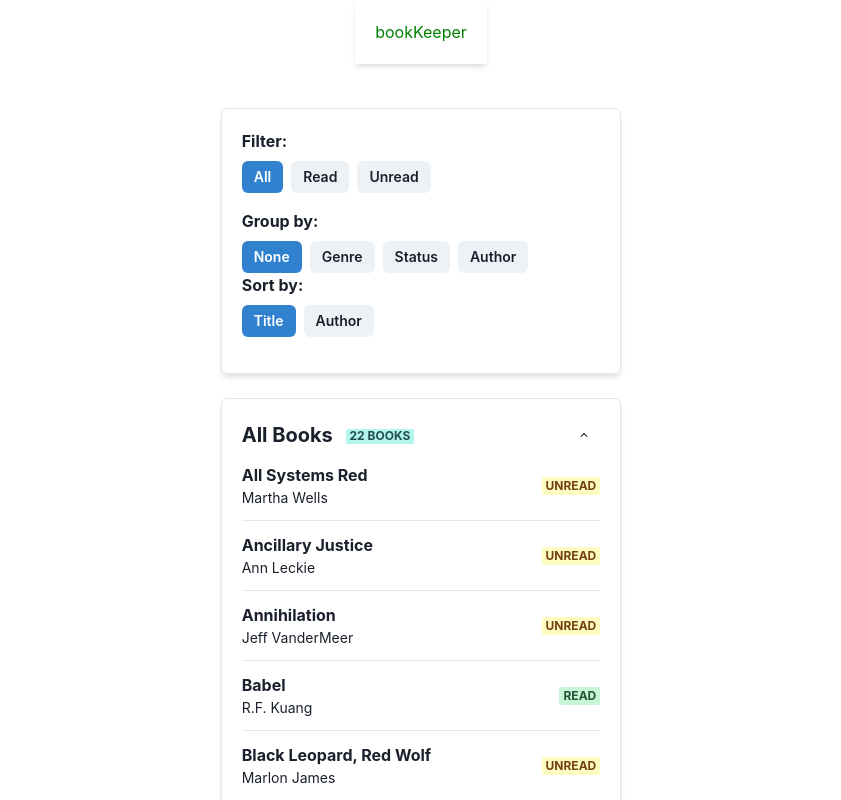
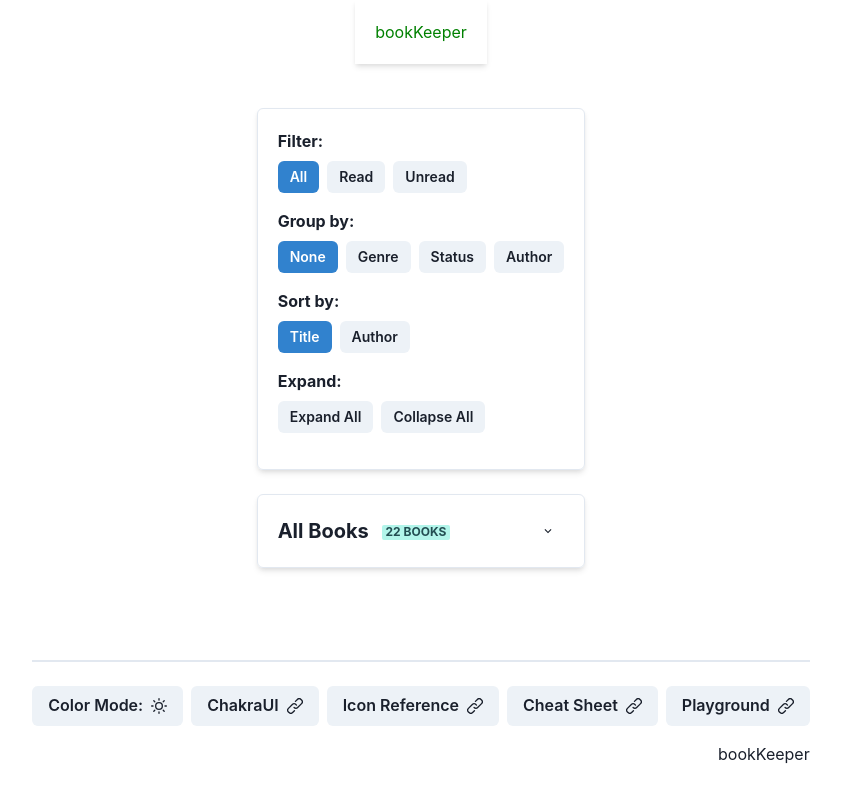
Before and after one commit to vpbasile/bookKeeper, a React (Vite) app: page / in a window 1280 px wide. Shown: the top 800 px of the page, without its empty margins (219-1060 px from the left). Built offline with nearby package versions, Linux system fonts and the light colour scheme.

Commit message:
Add collapse all and expand all buttons

```diff
--- a/src/components/BookList.tsx
+++ b/src/components/BookList.tsx
@@ -1,4 +1,5 @@
 import { Box, Button, ButtonGroup, Text, VStack } from '@chakra-ui/react';
+import { useState } from 'react';
 import { useNavigate, useSearchParams } from 'react-router-dom';
 import books from '../data/books.json';
 import { readBooks, unreadBooks } from '../data/filters';
@@ -13,6 +14,7 @@ interface BookListProps {
 export default function BookList({ filter }: BookListProps) {
     const [searchParams, setSearchParams] = useSearchParams();
     const navigate = useNavigate();
+    const [expandAll, setExpandAll] = useState(false);
 
     const groupBy = searchParams.get('groupBy') || 'none';
     const sortBy = searchParams.get('sortBy') || 'title';
@@ -93,7 +95,7 @@ export default function BookList({ filter }: BookListProps) {
                 </ButtonGroup>
 
                 <Text fontWeight="bold" mb={2}>Group by:</Text>
-                <ButtonGroup size="sm">
+                <ButtonGroup size="sm" mb={4}>
                     <Button colorScheme={groupBy === 'none' ? 'blue' : 'gray'} onClick={() => updateParam('groupBy', 'none')}>None</Button>
                     <Button colorScheme={groupBy === 'genre' ? 'blue' : 'gray'} onClick={() => updateParam('groupBy', 'genre')}>Genre</Button>
                     <Button colorScheme={groupBy === 'status' ? 'blue' : 'gray'} onClick={() => updateParam('groupBy', 'status')}>Status</Button>
@@ -105,10 +107,15 @@ export default function BookList({ filter }: BookListProps) {
                     <Button colorScheme={sortBy === 'title' ? 'blue' : 'gray'} onClick={() => updateParam('sortBy', 'title')}>Title</Button>
                     <Button colorScheme={sortBy === 'author' ? 'blue' : 'gray'} onClick={() => updateParam('sortBy', 'author')}>Author</Button>
                 </ButtonGroup>
+                <Text fontWeight="bold" mb={2}>Expand:</Text>
+                <ButtonGroup size="sm" mb={4}>
+                    <Button size="sm" onClick={() => setExpandAll(true)}>Expand All</Button>
+                    <Button size="sm" onClick={() => setExpandAll(false)}>Collapse All</Button>
+                </ButtonGroup>
             </Box>
 
             {Object.entries(groupedBooks).map(([title, bookList]) => (
-                <CollapsibleShelf key={title} title={title} books={bookList} />
+                <CollapsibleShelf key={title} title={title} books={bookList} isOpen={expandAll} />
             ))}
         </VStack>
     );
--- a/src/components/CollapsibleShelf.tsx
+++ b/src/components/CollapsibleShelf.tsx
@@ -1,19 +1,26 @@
 import { ChevronDownIcon, ChevronUpIcon } from "@chakra-ui/icons";
-import { Badge, Box, Collapse, HStack, Heading, IconButton, StackDivider, Text, VStack, useDisclosure } from "@chakra-ui/react";
+import { Box, Collapse, HStack, Heading, IconButton, StackDivider, Text, VStack, useDisclosure } from "@chakra-ui/react";
+import { useEffect } from "react";
 import { TBook } from "../types";
 import CountBadge from "./CountBadge";
 
 interface CollapsibleShelfProps {
     title: string;
     books: TBook[];
+    isOpen?: boolean;
 }
 
-export default function CollapsibleShelf({ title, books }: CollapsibleShelfProps) {
-    const { isOpen, onToggle } = useDisclosure({ defaultIsOpen: true });
+export default function CollapsibleShelf({ title, books, isOpen: externalIsOpen }: CollapsibleShelfProps) {
+    const { isOpen, onToggle, onOpen, onClose } = useDisclosure({ defaultIsOpen: false });
+
+    useEffect(() => {
+        if (externalIsOpen !== undefined) {
+            externalIsOpen ? onOpen() : onClose();
+        }
+    }, [externalIsOpen, onOpen, onClose]);
 
     return (
         <Box
-            id={`${title.replace(/\s+/g, '-').toLowerCase()}-shelf`}
             p={5}
             shadow="md"
             borderWidth="1px"
@@ -43,13 +50,10 @@ export default function CollapsibleShelf({ title, books }: CollapsibleShelfProps
                         <HStack key={book.id} justify="space-between">
                             <Box>
                                 <Text fontWeight="bold">{book.title}</Text>
-                                <Text fontSize="sm">
+                                <Text fontSize="sm" color="gray.600">
                                     {book.author}
                                 </Text>
                             </Box>
-                            <Badge colorScheme={book.readByMe ? "green" : "yellow"}>
-                                {book.readByMe ? "Read" : "Unread"}
-                            </Badge>
                         </HStack>
                     ))}
                 </VStack>
```
